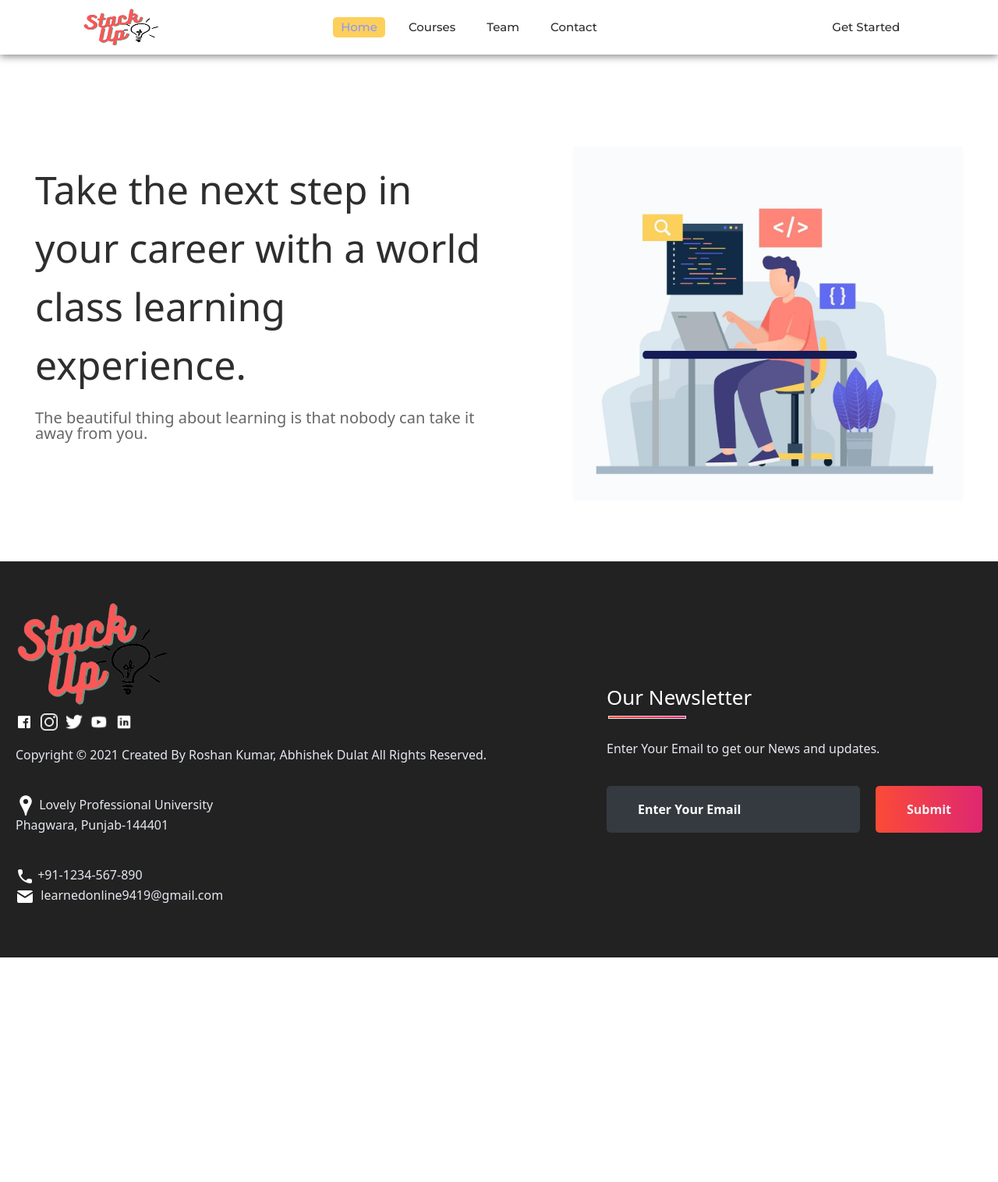
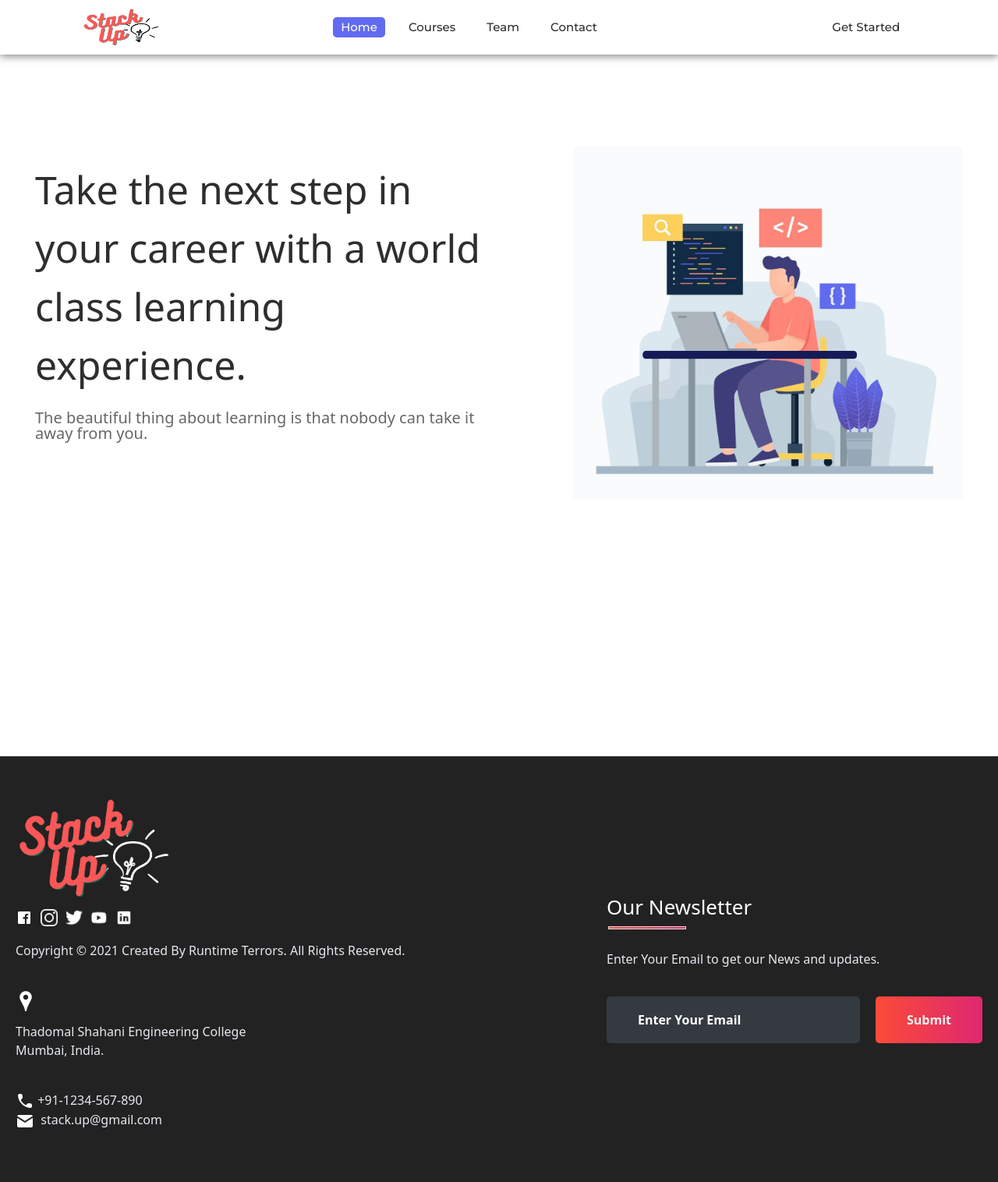
Before and after one commit to RuntimeTerrorCSHTN-08/RuntimeTerror_CSHTN-08, a Django app: page / in a window 1280 px wide. Shown: the whole page at 78% size. Before the commit the page ends 1228 px from the top, so only its background shows below. Run offline with Django 3.2, Linux system fonts and the light colour scheme; some libraries are stand-ins or nearby versions.

Commit message:
Header, Footer, SideMenu complete.

```diff
--- a/learningApp/static/css/style.css
+++ b/learningApp/static/css/style.css
@@ -54,14 +54,14 @@ nav ul li a {
 	text-decoration: none;
 }
 nav ul li a:hover {
-	color: #9097f5;
+	color: white;
 	border-radius: 5px;
-	background: #fdd05b;
+	background: #616bf1;
 }
 .active {
-	color: #9097f5;
+	color: white;
 	border-radius: 5px;
-	background: #fdd05b;
+	background: #616bf1;
 }
 .srch {
 	padding: 2px 10px;
@@ -168,7 +168,8 @@ a, button {
 .side-menu {
 	width: 100%;
 	height: 100%;
-	background: #616bf1;
+	color: black;
+	background: white;
 	position: absolute;
 	top: 0;
 	transition: .8s;
@@ -176,10 +177,11 @@ a, button {
 	transform: translateX(-100%);
 }
 .side-menu ul {
-	margin-top: 25%;
+	margin-top: 15%;
 	display: flex;
 	flex-direction: column;
 	justify-content: center;
+	align-items: center;
 	/* background: #FA4B37; */
 }
 .side-menu ul li {
@@ -192,10 +194,10 @@ a, button {
 	/* padding: 10px 0px; */
 }
 .side-menu ul li:hover a{
-	color: black;
+	color: #ff5557;
 }
 .side-menu ul li a{
-	color: #FFF;
+	color: black;
 	width: 100%;
 	font-size: 1em;
 	/* background: #2E3D49; */
@@ -215,10 +217,11 @@ a, button {
 	margin-top: 10%;
 }
 .user img {
-	width: 60px;
-	border-radius: 50%;
-	border: 2px solid #fff;
-	margin-right: 30px;
+	justify-content: center;
+	align-items: center;
+	width: 25%;
+	height: 25%;
+	margin-left: 15%;
 	cursor: pointer;
 }
 .user p {
@@ -777,6 +780,7 @@ footer {
 	color: #E5E8EF;
 	background: #000D;
 	padding: 50px 0;
+	margin-top: 250px ;
 }
 footer .footer-container {
 	max-width: 1300px;
--- a/learningApp/templates/index.html
+++ b/learningApp/templates/index.html
@@ -1,14 +1,17 @@
 <!DOCTYPE html>
 <html lang="en">
-
   <head>
     <!-- Required meta tags -->
     <meta charset="utf-8" />
     <meta name="viewport" content="width=device-width, initial-scale=1" />
     <link rel="stylesheet" href="static/css/style.css" />
     <!-- Bootstrap CSS -->
-  <link href="https://cdn.jsdelivr.net/npm/bootstrap@5.1.1/dist/css/bootstrap.min.css" rel="stylesheet"
-    integrity="sha384-F3w7mX95PdgyTmZZMECAngseQB83DfGTowi0iMjiWaeVhAn4FJkqJByhZMI3AhiU" crossorigin="anonymous" />
+    <link
+      href="https://cdn.jsdelivr.net/npm/bootstrap@5.1.1/dist/css/bootstrap.min.css"
+      rel="stylesheet"
+      integrity="sha384-F3w7mX95PdgyTmZZMECAngseQB83DfGTowi0iMjiWaeVhAn4FJkqJByhZMI3AhiU"
+      crossorigin="anonymous"
+    />
 
     <script>
       $(window).on("scroll", function () {
@@ -40,12 +43,25 @@
           <li><a href="#contactus_section">Contact</a></li>
         </ul>
         <a class="get-started" href="login.html">Get Started</a>
-      <img src="static/images/menu.png" class="menu" onclick="sideMenu(0)" alt="menu" />
+        <img
+          src="static/images/menu.png"
+          class="menu"
+          onclick="sideMenu(0)"
+          alt="menu"
+        />
       </nav>
       {% if messages %} {% for message in messages %}
-    <div class="alert alert-{{ message.tags }} alert-dismissible fade show" role="alert">
+      <div
+        class="alert alert-{{ message.tags }} alert-dismissible fade show"
+        role="alert"
+      >
         {{ message }}
-      <button type="button" class="btn-close" data-bs-dismiss="alert" aria-label="Close"></button>
+        <button
+          type="button"
+          class="btn-close"
+          data-bs-dismiss="alert"
+          aria-label="Close"
+        ></button>
       </div>
       {% endfor %} {% endif %} {% block landing %} {% endblock landing %}
 
@@ -55,7 +71,6 @@
         </div>
         <div class="user">
           <img src="static/images/logo.jpeg" alt="Username" />
-        <p>StackUp</p>
         </div>
         <ul>
           <li><a href="#courses">Courses</a></li>
@@ -63,9 +78,6 @@
           <li><a href="#about_section">About</a></li>
           <li><a href="#Contact">Contact us</a></li>
         </ul>
-      <div class="loginbtn">
-        <a class="lgnbtn" href="login.html">Get Started</a>
-      </div>
       </div>
     </header>
 
@@ -77,7 +89,7 @@
     <footer>
       <div class="footer-container">
         <div class="left-col">
-        <img src="static/images/logo.jpeg" style="width: 200px" />
+          <img src="static/images/logo2.png" style="width: 200px" />
           <div class="logo"></div>
           <div class="social-media">
             <a href="#"><img src="static/images/fb.png" /></a>
@@ -88,23 +100,33 @@
           </div>
           <br /><br />
           <p class="rights-text">
-          Copyright © 2021 Created By Roshan Kumar, Abhishek Dulat All Rights
-          Reserved.
+            Copyright © 2021 Created By Runtime Terrors. All Rights Reserved.
           </p>
           <br />
           <p>
-          <img src="static/images/location.png" /> Lovely Professional
-          University<br />Phagwara, Punjab-144401
-        </p>
+            <a
+              href="https://www.bing.com/maps?osid=d62aac21-b805-4777-9c14-145573d8f819&cp=19.065119~72.830479&lvl=16&imgid=828c81c6-a000-4ab0-ac5d-4c9b8cee3fd8&v=2&sV=2&form=S00027" target="_blank"
+            >
+              <img src="static/images/location.png" />
+            </a>
             <br />
             <p>
-          <img src="static/images/phone.png" /> +91-1234-567-890<br /><img src="static/images/mail.png" />&nbsp;
-          learnedonline9419@gmail.com
+              Thadomal Shahani Engineering College <br />
+              Mumbai, India.
+            </p>
+
+
+          <br />
+          <p>
+            <img src="static/images/phone.png" /> +91-1234-567-890<br /><img
+              src="static/images/mail.png"
+            />&nbsp; stack.up@gmail.com
           </p>
         </div>
         <div class="right-col">
           <h1 style="color: #fff">Our Newsletter</h1>
           <div class="border"></div>
+
           <br />
           <p>Enter Your Email to get our News and updates.</p>
           <form class="newsletter-form">
@@ -118,18 +140,23 @@
     <!-- Optional JavaScript; choose one of the two! -->
 
     <!-- Option 1: Bootstrap Bundle with Popper -->
-  <script src="https://cdn.jsdelivr.net/npm/bootstrap@5.1.1/dist/js/bootstrap.bundle.min.js"
+    <script
+      src="https://cdn.jsdelivr.net/npm/bootstrap@5.1.1/dist/js/bootstrap.bundle.min.js"
       integrity="sha384-/bQdsTh/da6pkI1MST/rWKFNjaCP5gBSY4sEBT38Q/9RBh9AH40zEOg7Hlq2THRZ"
-    crossorigin="anonymous"></script>
+      crossorigin="anonymous"
+    ></script>
 
     <!-- Option 2: Separate Popper and Bootstrap JS -->
 
-  <script src="https://cdn.jsdelivr.net/npm/@popperjs/core@2.9.3/dist/umd/popper.min.js"
+    <script
+      src="https://cdn.jsdelivr.net/npm/@popperjs/core@2.9.3/dist/umd/popper.min.js"
       integrity="sha384-W8fXfP3gkOKtndU4JGtKDvXbO53Wy8SZCQHczT5FMiiqmQfUpWbYdTil/SxwZgAN"
-    crossorigin="anonymous"></script>
-  <script src="https://cdn.jsdelivr.net/npm/bootstrap@5.1.1/dist/js/bootstrap.min.js"
+      crossorigin="anonymous"
+    ></script>
+    <script
+      src="https://cdn.jsdelivr.net/npm/bootstrap@5.1.1/dist/js/bootstrap.min.js"
       integrity="sha384-skAcpIdS7UcVUC05LJ9Dxay8AXcDYfBJqt1CJ85S/CFujBsIzCIv+l9liuYLaMQ/"
-    crossorigin="anonymous"></script>
+      crossorigin="anonymous"
+    ></script>
   </body>
-
 </html>
```
Also changed, not shown: learningApp/static/images/logo2.png (added). Lines whose indentation alone changed are shown as unchanged.
